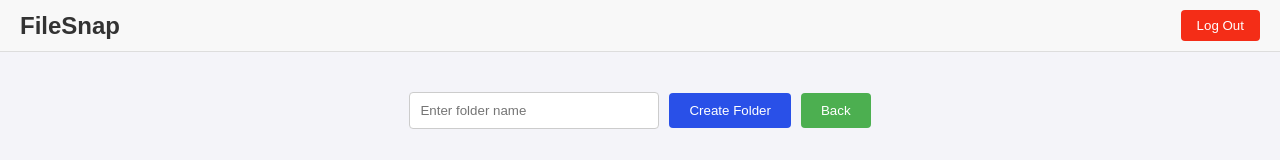
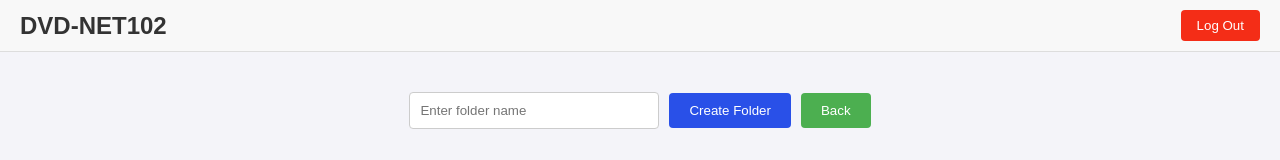
Before and after one commit to ErwinDelosReyes/DVD_NET102, a plain HTML site: page HTML/home.html in a window 1280 px wide. Shown: the top 160 px of the page. Drawn offline with Linux system fonts and the light colour scheme; no server answers.

Commit message:
Update home.html

```diff
--- a/HTML/home.html
+++ b/HTML/home.html
@@ -4,14 +4,14 @@
 <head>
   <meta charset="UTF-8">
   <meta name="viewport" content="width=device-width, initial-scale=1.0">
-  <title>FileSnap</title>
+  <title>DVD-NET102</title>
   <link rel="stylesheet" href="../CSS/home.css">
 </head>
 <body>
   <div class="container">
 
     <header>
-      <h1>FileSnap</h1>
+      <h1>DVD-NET102</h1>
       <button class="logout-btn">Log Out</button>
     </header>
 
```
